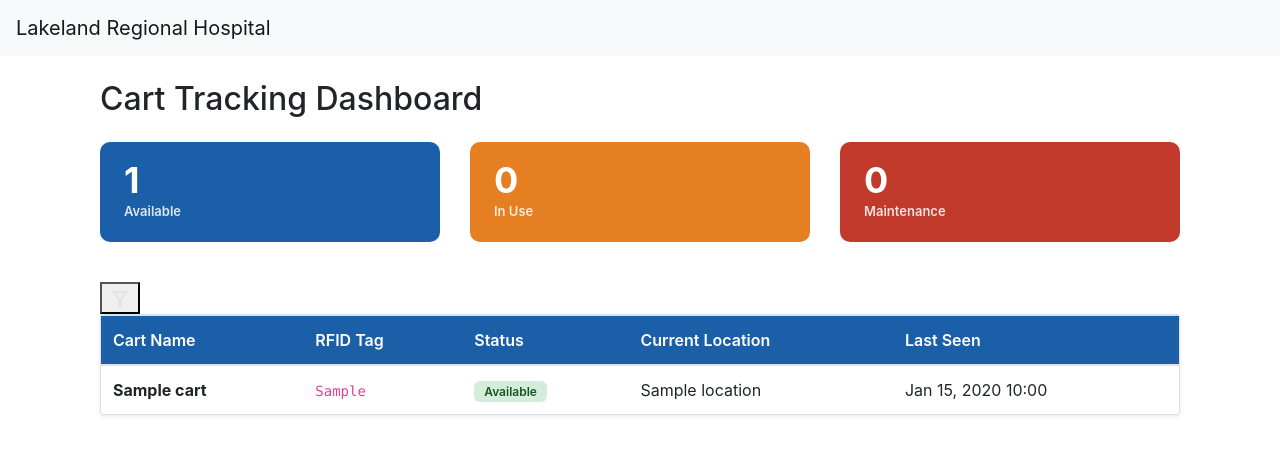
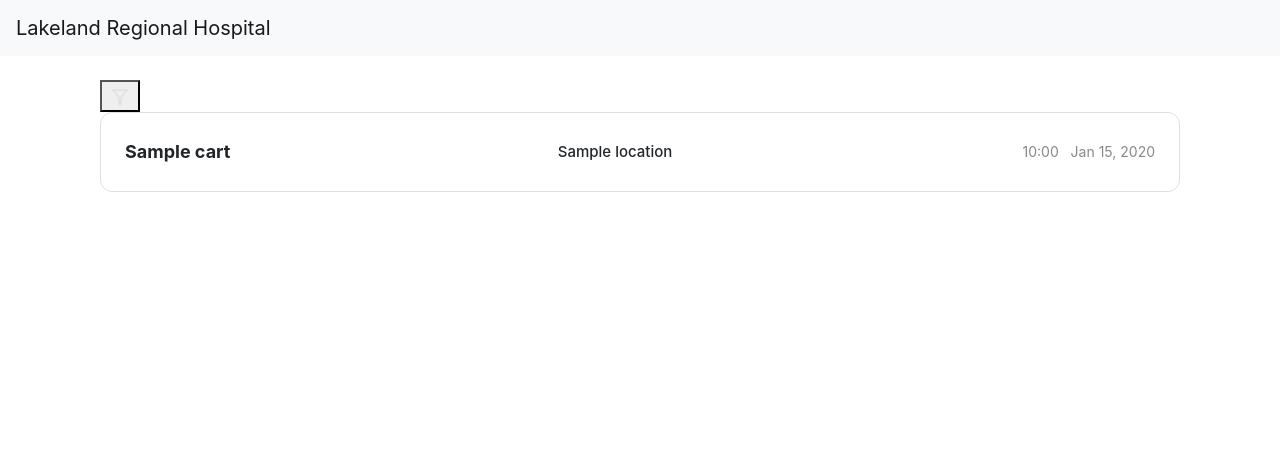
Before and after one commit to Emanuelj2/LakelendRegionalProject, a Django app: page /dashboard/ in a window 1280 px wide. Shown: the top 455 px of the page. Run offline with Django 5.2, Linux system fonts and the light colour scheme; a user stored in the database is signed in; tables that the repository leaves empty hold one stand-in row (values such as "Sample post"); some libraries are stand-ins or nearby versions.

Commit message:
Changed UI for dashboard

```diff
--- a/LakelandRegional/application/templates/dashboard.html
+++ b/LakelandRegional/application/templates/dashboard.html
@@ -3,200 +3,239 @@
 {% block title %}Dashboard - SPD Cart Logger{% endblock %}
 
 {% block content %}
-
 <style>
-  .summary-card {
-    border-radius: 10px;
-    padding: 20px 24px;
-    color: #fff;
-    font-weight: 600;
-  }
-  .card-available  { background: #1a5fa8; }
-  .card-inuse      { background: #e67e22; }
-  .card-maintenance{ background: #c0392b; }
-
-  .summary-card .count {
-    font-size: 36px;
-    font-weight: 700;
-    line-height: 1;
-  }
-  .summary-card .label {
-    font-size: 13px;
-    opacity: 0.85;
-    margin-top: 4px;
+  .top-bar {
+    display: flex;
+    justify-content: flex-end;
+    margin-bottom: 16px;
   }
 
-  .badge-available   { background:#d4edda; color:#155724; border-radius:6px; padding:3px 10px; font-size:12px; font-weight:600; }
-  .badge-in_use      { background:#fff3cd; color:#856404; border-radius:6px; padding:3px 10px; font-size:12px; font-weight:600; }
-  .badge-maintenance { background:#f8d7da; color:#721c24; border-radius:6px; padding:3px 10px; font-size:12px; font-weight:600; }
+  .filter-btn {
+    background: #fff;
+    border: 1px solid #ddd;
+    border-radius: 8px;
+    padding: 10px 14px;
+    cursor: pointer;
+  }
 
-  .carts-table th { background: #1a5fa8; color: #fff; font-weight: 600; }
-  .carts-table td, .carts-table th { vertical-align: middle; }
+  .cart-row {
+    display: flex;
+    align-items: center;
+    gap: 16px;
+    background: #fff;
+    border: 1px solid #e0e0e0;
+    border-radius: 12px;
+    padding: 20px 24px;
+    margin-bottom: 12px;
+  }
+
+  .cart-name {
+    font-weight: 700;
+    font-size: 18px;
+    min-width: 110px;
+  }
+
+  .loc-badge {
+    padding: 8px 20px;
+    border-radius: 8px;
+    font-size: 15px;
+    font-weight: 500;
+    flex: 1;
+    text-align: center;
+  }
+
+  .loc-spd              { background: #B5D4F4; color: #0C447C; }
+  .loc-operatingroom1   { background: #D3D1C7; color: #2C2C2A; }
+  .loc-operatingroom2   { background: #D3D1C7; color: #2C2C2A; }
+  .loc-icu              { background: #f8d7da; color: #721c24; }
+  .loc-er               { background: #f8d7da; color: #721c24; }
+  .loc-storage          { background: #FAC775; color: #412402; }
+  .loc-unknown          { background: #e9ecef; color: #495057; }
+
+  .cart-time {
+    font-size: 14px;
+    color: #888;
+    min-width: 160px;
+    text-align: right;
+    white-space: nowrap;
+  }
 
   .overlay {
     position: fixed;
-      top: 0;
-      left: 0;
-      width: 100%;
-      height: 100%;
-
-      background: rgba(0,0,0,0.4);
+    inset: 0;
+    background: rgba(0,0,0,0.45);
     display: flex;
     justify-content: center;
     align-items: center;
+    z-index: 1000;
   }
-
-  .hidden {
-      display: none;
-  }
+  .hidden { display: none; }
 
   .filter-panel {
-      background: white;
-      padding: 20px;
-      border-radius: 10px;
-      width: 400px;
+    background: #fff;
+    border-radius: 12px;
+    padding: 28px;
+    width: 480px;
+    max-width: 95vw;
   }
+  .filter-title {
+    display: flex;
+    justify-content: space-between;
+    align-items: center;
+    font-size: 22px;
+    font-weight: 700;
+    margin: 0 0 20px;
+  }
+  .close-btn {
+    background: none;
+    border: none;
+    font-size: 22px;
+    cursor: pointer;
+  }
+  .filter-grid {
+    display: grid;
+    grid-template-columns: 1fr 1fr 1fr;
+    gap: 10px;
+  }
+  .fbtn {
+    padding: 14px 8px;
+    border-radius: 8px;
+    border: none;
+    font-size: 14px;
+    font-weight: 500;
+    cursor: pointer;
+    text-align: center;
+  }
+  .fbtn-gray   { background: #D3D1C7; color: #2C2C2A; }
+  .fbtn-blue   { background: #378ADD; color: #fff; }
+  .fbtn-dgray  { background: #888780; color: #F1EFE8; }
+  .fbtn-amber  { background: #EF9F27; color: #412402; }
+  .fbtn-orange { background: #FAC775; color: #412402; }
+  .fbtn-green  { background: #3B6D11; color: #EAF3DE; }
+  .fbtn-dgreen { background: #27500A; color: #EAF3DE; }
+  .fbtn.active { outline: 3px solid #333; }
 </style>
 
 <div class="container mt-4">
-  <h2 class="mb-4">Cart Tracking Dashboard</h2>
 
-  <!-- ── Summary Cards ── -->
-  <div class="row mb-4">
-    <div class="col-md-4 mb-3">
-      <div class="summary-card card-available">
-        <div class="count">{{ available_count }}</div>
-        <div class="label">Available</div>
-      </div>
-    </div>
-    <div class="col-md-4 mb-3">
-      <div class="summary-card card-inuse">
-        <div class="count">{{ in_use_count }}</div>
-        <div class="label">In Use</div>
-      </div>
-    </div>
-    <div class="col-md-4 mb-3">
-      <div class="summary-card card-maintenance">
-        <div class="count">{{ maintenance_count }}</div>
-        <div class="label">Maintenance</div>
-      </div>
-    </div>
-  </div>
-
-  <!-- ── Filter Button ── -->
+  <!-- ── Filter Button top right ── -->
   <div class="filter-button">
     <button id="openFilter">
       {% include 'filter-icon.svg.html' %}
     </button>
+  </div>
+
+  <!-- ── Cart List ── -->
+  <div id="cartList">
+    {% for cart in carts %}
+    {% with loc=cart.current_location.name|default:"unknown"|lower|cut:" " %}
+    <div class="cart-row">
+      <span class="cart-name">{{ cart.name }}</span>
+      <span class="loc-badge loc-{{ loc }}">
+        {{ cart.current_location.name|default:"Unknown" }}
+      </span>
+      <span class="cart-time">
+        {{ cart.last_seen|date:"H:i" }} &nbsp; {{ cart.last_seen|date:"M j, Y" }}
+      </span>
+    </div>
+    {% endwith %}
+    {% empty %}
+    <p class="text-muted text-center py-4">
+      No carts found. Run <code>python manage.py seed_data</code> to add data.
+    </p>
+    {% endfor %}
+  </div>
 
 </div>
 
-  <!-- ── Carts Table ── -->
-  <div class="card shadow-sm">
-    <div class="card-body p-0">
-      <table class="table carts-table mb-0">
-        <thead>
-          <tr>
-            <th>Cart Name</th>
-            <th>RFID Tag</th>
-            <th>Status</th>
-            <th>Current Location</th>
-            <th>Last Seen</th>
-          </tr>
-        </thead>
-        <tbody>
-          {% for cart in carts %}
-          <tr>
-            <td><strong>{{ cart.name }}</strong></td>
-            <td><code>{{ cart.rfid_tag }}</code></td>
-            <td><span class="badge-{{ cart.status }}">{{ cart.get_status_display }}</span></td>
-            <td>{{ cart.current_location.name|default:"Unknown" }}</td>
-            <td>{{ cart.last_seen|date:"M d, Y  H:i" }}</td>
-          </tr>
-          {% empty %}
-          <tr>
-            <td colspan="5" class="text-center text-muted py-4">
-              No carts found. Run <code>python manage.py seed_data</code> to add dummy data.
-            </td>
-          </tr>
-          {% endfor %}
-        </tbody>
-      </table>
-    </div>
-  </div>
-
-  <!-- Overlay -->
+<!-- ── Filter Overlay ── -->
 <div id="filterOverlay" class="overlay hidden">
   <div class="filter-panel">
-          <button id="closeFilter">X</button>
+    <div class="filter-title">
+      Filter By:
+      <button class="close-btn" id="closeFilter">✕</button>
+    </div>
+    <div class="filter-grid">
+      <button class="fbtn fbtn-gray"   data-location="hallway1">Hallway 1</button>
+      <button class="fbtn fbtn-blue"   data-location="washroom">Wash Room</button>
+      <button class="fbtn fbtn-green"  data-time="30">Last 30 Mins</button>
 
-          <form id="filterForm">
-              <div class="button-column">
-                <button name="location" value="hallway1">Hallway 1</button>
-                <button name="location" value="hallway2">Hallway 2</button>
-                <button name="location" value="hallway3">Hallway 3</button>
-              </div>
+      <button class="fbtn fbtn-gray"   data-location="hallway2">Hallway 2</button>
+      <button class="fbtn fbtn-dgray"  data-location="washhall">Wash Hall</button>
+      <button class="fbtn fbtn-dgreen" data-time="60">Last Hour</button>
 
-              <div class="button-column">
-                <button name="location" value="washroom">Wash Room</button>
-                <button name="location" value="washhall">Wash Hall</button>
-                <button name="location" value="cleanroom">Clean Room</button>
-                <button name="location" value="storageroom">Storage Room</button>
-              </div>
+      <button class="fbtn fbtn-gray"   data-location="hallway3">Hallway 3</button>
+      <button class="fbtn fbtn-amber"  data-location="cleanroom">Clean Room</button>
+      <div></div>
 
-              <div class="button-column">
-                <button name="time" value="30">Last 30 mins</button>
-                <button name="time" value="60">Last Hour</button>
-              </div>
-
-          </form>
+      <div></div>
+      <button class="fbtn fbtn-orange" data-location="storageroom">Storage Room</button>
+      <div></div>
     </div>
   </div>
 </div>
 
 <script>
   const overlay = document.getElementById("filterOverlay");
+  document.getElementById("openFilter").onclick = () => overlay.classList.remove("hidden");
+  document.getElementById("closeFilter").onclick = () => overlay.classList.add("hidden");
 
-  document.getElementById("openFilter").onclick = () => {
-      overlay.classList.remove("hidden");
+  let activeLocation = null;
+  let activeTime = null;
+
+  document.querySelectorAll(".fbtn[data-location]").forEach(btn => {
+    btn.onclick = () => {
+      document.querySelectorAll(".fbtn[data-location]").forEach(b => b.classList.remove("active"));
+      activeLocation = btn.dataset.location;
+      btn.classList.add("active");
+      applyFilters();
     };
+  });
 
-  document.getElementById("closeFilter").onclick = () => {
-      overlay.classList.add("hidden");
+  document.querySelectorAll(".fbtn[data-time]").forEach(btn => {
+    btn.onclick = () => {
+      document.querySelectorAll(".fbtn[data-time]").forEach(b => b.classList.remove("active"));
+      activeTime = btn.dataset.time;
+      btn.classList.add("active");
+      applyFilters();
     };
+  });
 
-  document.getElementById("filterForm").onsubmit = async (e) => {
-    e.preventDefault();
-
-    const formData = new FormData(e.target);
-    const params = new URLSearchParams(formData);
+  function applyFilters() {
+    const params = new URLSearchParams();
+    if (activeLocation) params.append("location", activeLocation);
+    if (activeTime)     params.append("time", activeTime);
 
     fetch(`/api/filter-carts/?${params}`)
       .then(r => r.json())
       .then(data => {
-      const tbody = document.querySelector(".carts-table tbody");
-      tbody.innerHTML = "";
+        overlay.classList.add("hidden");
+        const cartList = document.getElementById("cartList");
+        cartList.innerHTML = "";
 
         if (!data.carts.length) {
-        tbody.innerHTML = `<tr><td colspan="5" class="text-center text-muted py-4">No carts found.</td></tr>`;
+          cartList.innerHTML = `<p class="text-muted text-center py-4">No carts found.</p>`;
           return;
         }
 
         data.carts.forEach(cart => {
-        const row = document.createElement("tr");
-        row.innerHTML = `
-          <td><strong>${cart.name}</strong></td>
-          <td><code>${cart.rfid_tag || ''}</code></td>
-          <td><span class="badge-${cart.status_raw}">${cart.status_label}</span></td>
-          <td>${cart.location}</td>
-          <td>${cart.last_seen ? new Date(cart.last_seen).toLocaleString() : ''}</td>
-        `;
-        tbody.appendChild(row);
+          const loc = (cart.location || "unknown").toLowerCase().replace(/\s/g, "");
+          cartList.insertAdjacentHTML("beforeend", `
+            <div class="cart-row">
+              <span class="cart-name">${cart.name}</span>
+              <span class="loc-badge loc-${loc}">${cart.location}</span>
+              <span class="cart-time">
+                ${cart.last_seen
+                  ? new Date(cart.last_seen).toLocaleTimeString([], {hour:'2-digit', minute:'2-digit'})
+                    + ' &nbsp; '
+                    + new Date(cart.last_seen).toLocaleDateString([], {month:'short', day:'numeric', year:'numeric'})
+                  : ''}
+              </span>
+            </div>
+          `);
         });
       })
       .catch(err => console.error("Filter error:", err));
-
-    overlay.classList.add("hidden");
-  };
+  }
 </script>
 {% endblock %}
```
Lines whose indentation alone changed are shown as unchanged.
